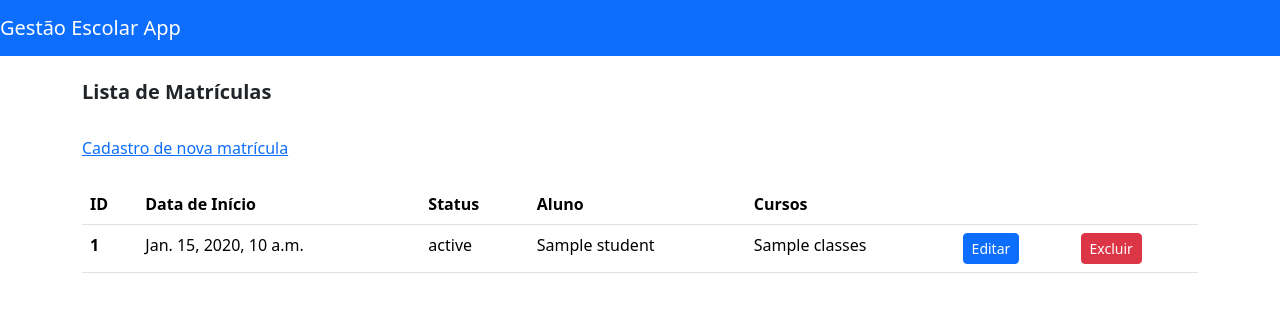
After one commit to anleaes/2025-1-A3-UDWMJ-FAPA-04-Antonio, a Django app: template templates/enrollments/list_enrollments.html in a window 1280 px wide. The commit adds this page. Shown: the top 312 px of the page. Run offline with Django 5.2, Linux system fonts and the light colour scheme; the template is opened without the code that fills it: most values are stand-ins (such as "Sample title", 1, 10 or a date in 2020); some libraries are stand-ins or nearby versions.

Commit message:
Criação de list_enrollments

```diff
--- a/templates/base.html
+++ b/templates/base.html
@@ -31,6 +31,7 @@
                         <a class="dropdown-item" href="{% url 'supplies:list_supplies' %}">Materiais</a>
                         <a class="dropdown-item" href="{% url 'rooms:list_rooms' %}">Salas</a>
                         <a class="dropdown-item" href="{% url 'classes:list_classes' %}">Cursos</a>
+                        <a class="dropdown-item" href="{% url 'enrollments:list_enrollments' %}">Matrículas</a>
                     </div>
                 </li>
             </ul>
--- /dev/null
+++ b/templates/enrollments/list_enrollments.html
@@ -0,0 +1,54 @@
+{% extends 'base.html' %}
+
+{% block title %}
+
+    Lista de Matrículas - {{ block.super }}
+
+{% endblock title %}
+
+{% block body %}
+
+    <div class="container">
+        <br />
+        <h5><b>Lista de Matrículas</b></h5>
+        <div class="row">
+            <div class ="col-md-12">
+                <br />
+                    <a href="{% url 'enrollments:add_enrollment' %}">Cadastro de nova matrícula</a>
+                <br />
+                <br />
+                <table class="table table-hover">
+                <thead>
+                    <tr>
+                    <th scope="col">ID</th>
+                    <th scope="col">Data de Início</th>
+                    <th scope="col">Status</th>
+                    <th scope="col">Aluno</th>
+                    <th scope="col">Cursos</th>
+                    <th scope="col"></th>
+                    <th scope="col"></th>
+                    </tr>
+                </thead>
+                <tbody>
+                    {% for enrollment in enrollments %}
+                        <tr>
+                            <th scope="row">{{ category.id }}</th>
+                            <td>{{ category.date_start }}</td>
+                            <td>{{ category.status }}</td>
+                            <td>{{ category.student }}</td>
+                            <td>{{ category.classes }}</td>
+                            <td>
+                                <a href="{% url 'categories:edit_category' category.id %}" class="btn btn-primary btn-sm">Editar</a>
+                            </td>
+                            <td>
+                                <a href="{% url 'categories:delete_category' category.id %}" class="btn btn-danger btn-sm ">Excluir</a>
+                            </td>
+                        </tr>
+                    {% endfor %}
+                </tbody>
+                </table>
+            </div>
+        </div>
+    </div>
+
+{% endblock body %}
```
